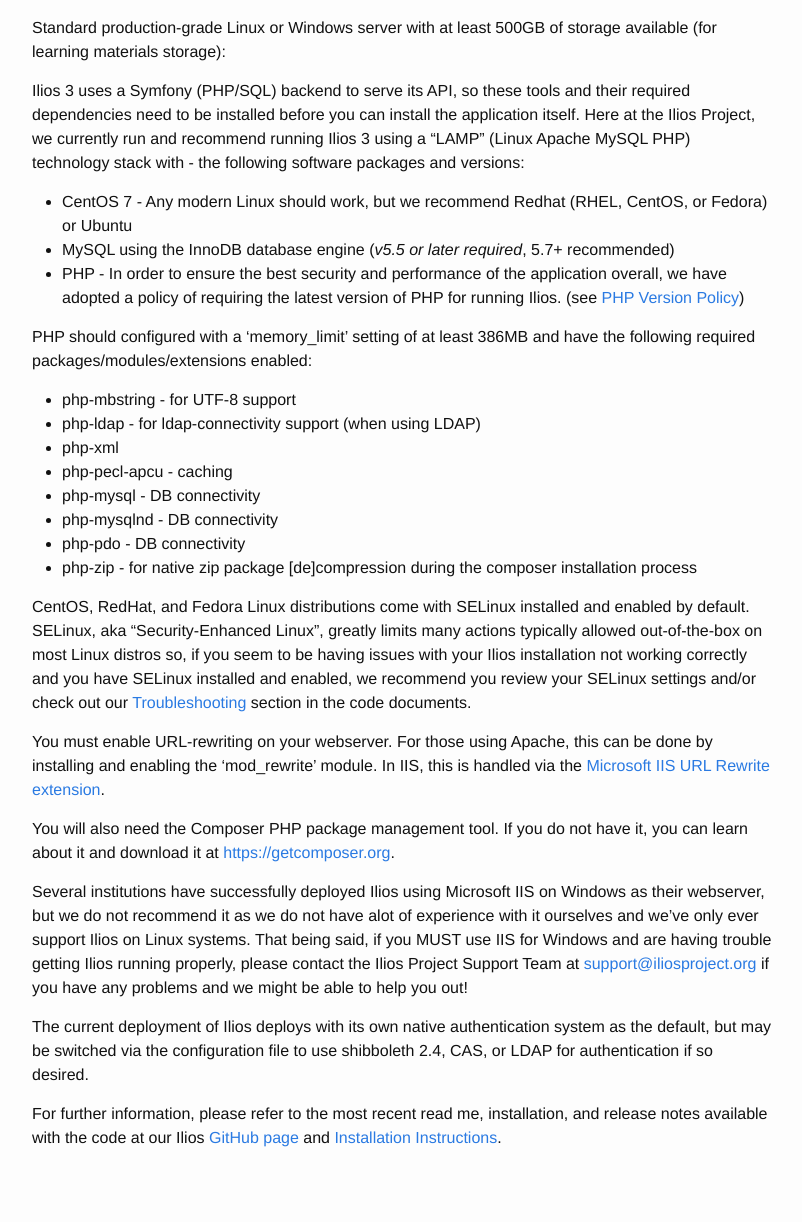
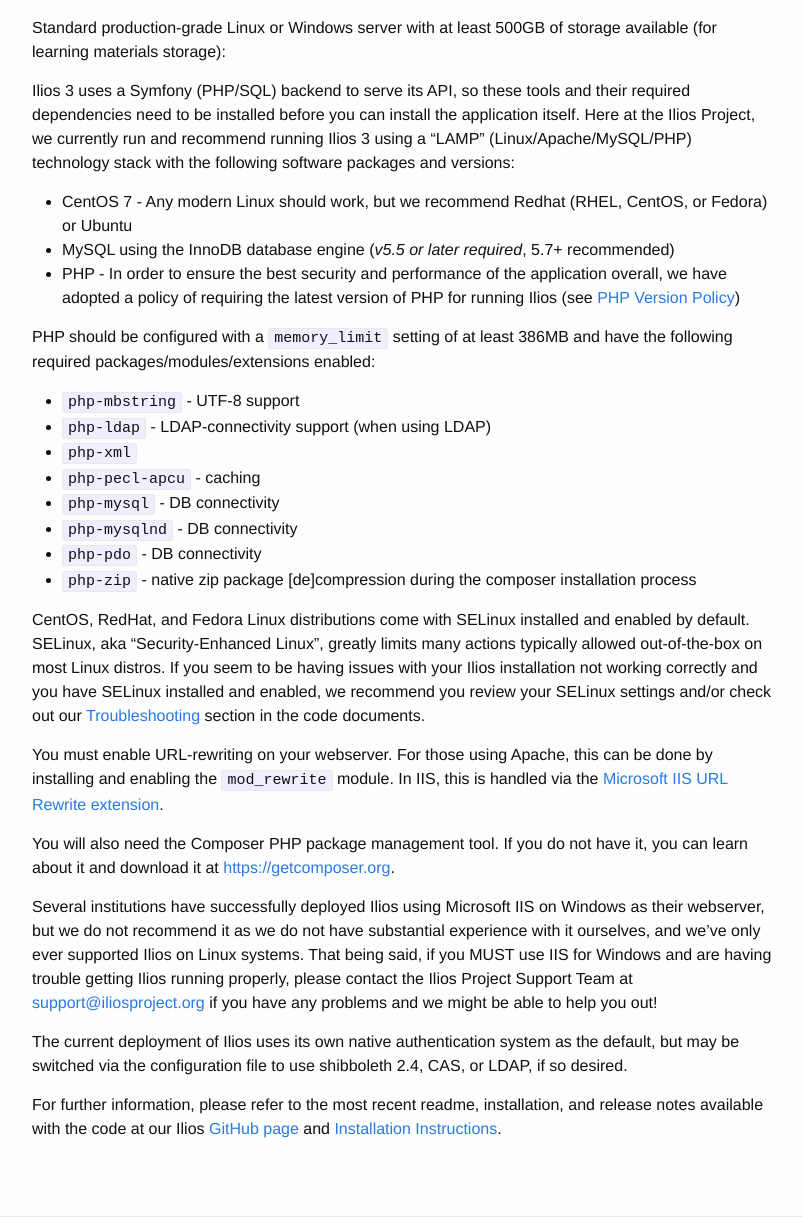
Before and after one commit to ilios/iliosproject.org, a Jekyll site: the page built from technology.md, in a window 1280 px wide and 1400 px high, scrolled down 251 px. Shown: the part 178-1400 px from the top of the window, without its empty margins (238-1040 px from the left). Built offline with Jekyll 4.4.1, drawn with Linux system fonts in a browser that asks for light colours; some of the changed text lies outside the part shown.

Commit message:
general formatting updates

```diff
--- a/technology.md
+++ b/technology.md
@@ -14,35 +14,35 @@
 ![Chrome](https://cdnjs.cloudflare.com/ajax/libs/browser-logos/42.6.0/chrome/chrome_48x48.png) || ![Firefox](https://cdnjs.cloudflare.com/ajax/libs/browser-logos/42.6.0/firefox/firefox_48x48.png) || ![Edge](https://cdnjs.cloudflare.com/ajax/libs/browser-logos/42.6.0/edge/edge_48x48.png) || ![Safari](https://cdnjs.cloudflare.com/ajax/libs/browser-logos/42.6.0/safari/safari_48x48.png) || ![Safari iOS](https://cdnjs.cloudflare.com/ajax/libs/browser-logos/42.6.0/safari-ios/safari-ios_48x48.png)
 Latest ✔ || Latest ✔ || Latest ✔ || Latest ✔ || Latest ✔ |
 
-__Current (as of 3/2022) Recommended Minimum System Requirements for Ilios 3 Installation:__
+__Recommended Minimum System Requirements for Ilios 3 Installation (current as of 07/2024):__
 
 Standard production-grade Linux or Windows server with at least 500GB of storage available (for learning materials storage):
 
-Ilios 3 uses a Symfony (PHP/SQL) backend to serve its API, so these tools and their required dependencies need to be installed before you can install the application itself. Here at the Ilios Project, we currently run and recommend running Ilios 3 using a "LAMP" (Linux Apache MySQL PHP) technology stack with - the following software packages and versions:
+Ilios 3 uses a Symfony (PHP/SQL) backend to serve its API, so these tools and their required dependencies need to be installed before you can install the application itself. Here at the Ilios Project, we currently run and recommend running Ilios 3 using a "LAMP" (Linux/Apache/MySQL/PHP) technology stack with the following software packages and versions:
 
 - CentOS 7 - Any modern Linux should work, but we recommend Redhat (RHEL, CentOS, or Fedora) or Ubuntu
 - MySQL using the InnoDB database engine (*v5.5 or later required*, 5.7+ recommended)
-- PHP - In order to ensure the best security and performance of the application overall, we have adopted a policy of requiring the latest version of PHP for running Ilios. (see [PHP Version Policy](https://github.com/ilios/ilios/blob/master/docs/ilios_php_version_policy.md))
+- PHP - In order to ensure the best security and performance of the application overall, we have adopted a policy of requiring the latest version of PHP for running Ilios (see [PHP Version Policy](https://github.com/ilios/ilios/blob/master/docs/ilios_php_version_policy.md))
 
-PHP should configured with a 'memory_limit' setting of at least 386MB and have the following required packages/modules/extensions enabled:
+PHP should be configured with a `memory_limit` setting of at least 386MB and have the following required packages/modules/extensions enabled:
 
-- php-mbstring - for UTF-8 support
-- php-ldap - for ldap-connectivity support (when using LDAP)
-- php-xml
-- php-pecl-apcu - caching
-- php-mysql - DB connectivity
-- php-mysqlnd - DB connectivity
-- php-pdo - DB connectivity
-- php-zip - for native zip package [de]compression during the composer installation process
+- `php-mbstring` - UTF-8 support
+- `php-ldap` - LDAP-connectivity support (when using LDAP)
+- `php-xml`
+- `php-pecl-apcu` - caching
+- `php-mysql` - DB connectivity
+- `php-mysqlnd` - DB connectivity
+- `php-pdo` - DB connectivity
+- `php-zip` - native zip package [de]compression during the composer installation process
 
-CentOS, RedHat, and Fedora Linux distributions come with SELinux installed and enabled by default. SELinux, aka "Security-Enhanced Linux", greatly limits many actions typically allowed out-of-the-box on most Linux distros so, if you seem to be having issues with your Ilios installation not working correctly and you have SELinux installed and enabled, we recommend you review your SELinux settings and/or check out our [Troubleshooting](https://github.com/ilios/ilios/blob/master/docs/install.md#troubleshooting) section in the code documents.
+CentOS, RedHat, and Fedora Linux distributions come with SELinux installed and enabled by default. SELinux, aka "Security-Enhanced Linux", greatly limits many actions typically allowed out-of-the-box on most Linux distros. If you seem to be having issues with your Ilios installation not working correctly and you have SELinux installed and enabled, we recommend you review your SELinux settings and/or check out our [Troubleshooting](https://github.com/ilios/ilios/blob/master/docs/install.md#troubleshooting){:target="_blank"} section in the code documents.
 
-You must enable URL-rewriting on your webserver. For those using Apache, this can be done by installing and enabling the 'mod_rewrite' module. In IIS, this is handled via the [Microsoft IIS URL Rewrite extension](https://www.iis.net/downloads/microsoft/url-rewrite).
+You must enable URL-rewriting on your webserver. For those using Apache, this can be done by installing and enabling the `mod_rewrite` module. In IIS, this is handled via the [Microsoft IIS URL Rewrite extension](https://www.iis.net/downloads/microsoft/url-rewrite){:target="_blank"}.
 
 You will also need the Composer PHP package management tool. If you do not have it, you can learn about it and download it at [https://getcomposer.org](https://getcomposer.org){:target="_blank"}.
 
- Several institutions have successfully deployed Ilios using Microsoft IIS on Windows as their webserver, but we do not recommend it as we do not have alot of experience with it ourselves and we've only ever support Ilios on Linux systems. That being said, if you MUST use IIS for Windows and are having trouble getting Ilios running properly, please contact the Ilios Project Support Team at [support@iliosproject.org](mailto:support@iliosproject.org){:target="_blank"} if you have any problems and we might be able to help you out!
+ Several institutions have successfully deployed Ilios using Microsoft IIS on Windows as their webserver, but we do not recommend it as we do not have substantial experience with it ourselves, and we've only ever supported Ilios on Linux systems. That being said, if you MUST use IIS for Windows and are having trouble getting Ilios running properly, please contact the Ilios Project Support Team at [support@iliosproject.org](mailto:support@iliosproject.org){:target="_blank"} if you have any problems and we might be able to help you out!
 
-The current deployment of Ilios deploys with its own native authentication system as the default, but may be switched via the configuration file to use shibboleth 2.4, CAS, or LDAP for authentication if so desired.
+The current deployment of Ilios uses its own native authentication system as the default, but may be switched via the configuration file to use shibboleth 2.4, CAS, or LDAP, if so desired.
 
-For further information, please refer to the most recent read me, installation, and release notes available with the code at our Ilios [GitHub page](https://github.com/ilios/ilios){:target="_blank"} and [Installation Instructions](https://github.com/ilios/ilios/blob/master/docs/install.md).
+For further information, please refer to the most recent readme, installation, and release notes available with the code at our Ilios [GitHub page](https://github.com/ilios/ilios){:target="_blank"} and [Installation Instructions](https://github.com/ilios/ilios/blob/master/docs/install.md){:target="_blank"}.
```
